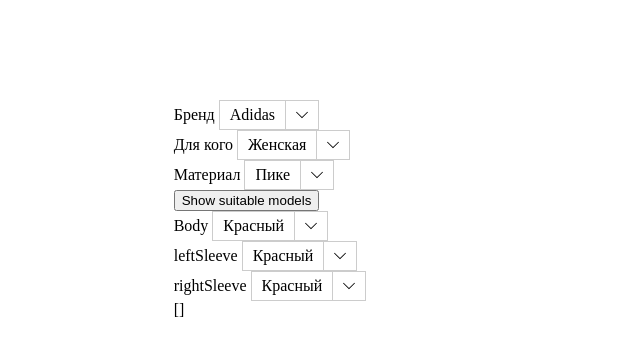
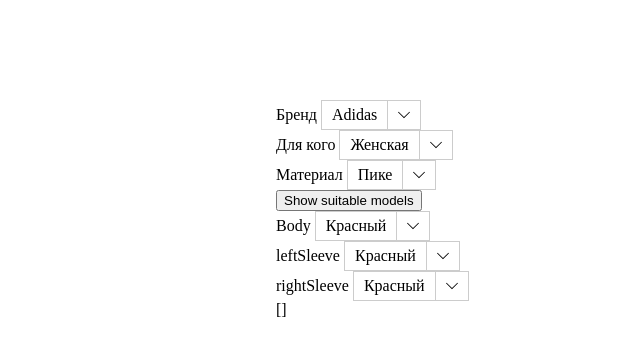
Before and after one commit to VladStepanov/t-shirt-constructor, a Vue app: page / in a window 1280 px wide. Shown: the top 356 px of the page, without its empty margins (370-1010 px from the left). Built offline with nearby package versions, Linux system fonts and the light colour scheme.

Commit message:
Layout styles

```diff
--- a/src/App.vue
+++ b/src/App.vue
@@ -1,5 +1,10 @@
 <template>
-  <div id="app" :class='{ "dev": !isProduction }'>
+  <div v-if='isProduction' class='t-shirt-constructor'>
+    <MainScreen />
+    <Menu />
+    <Modals />
+  </div>
+  <div v-else class="t-shirt-constructor--dev t-shirt-constructor">
     <MainScreen />
     <Menu />
     <Modals />
@@ -26,11 +31,14 @@ export default {
 }
 </script>
 
-<style scoped lang="scss">
-.dev {
+<style lang="scss">
+.t-shirt-constructor {
+  display: grid;
+  grid-template-columns: 1fr 1fr;
+  column-gap: 12px;
+}
+.t-shirt-constructor--dev {
   max-width: 1180px;
   margin: 100px auto 0;
-  display: flex;
-  justify-content: space-around;
 }
 </style>
--- a/src/components/MainScreen.vue
+++ b/src/components/MainScreen.vue
@@ -1,4 +1,5 @@
 <template>
+  <div class='main-screen'>
     <div v-if='currentModel'>
       <svg width="301" height="166" viewBox="0 0 301 166">
         <path
@@ -8,7 +9,8 @@
           :d='path'
         />
       </svg>
-    {{ currentModel.name }}
+      <div class="main-screen__title">{{ currentModel.name }}</div>
+    </div>
   </div>
 </template>
 
@@ -31,6 +33,17 @@ export default {
 }
 </script>
 
-<style>
-
+<style lang='scss'>
+.main-screen {
+  display: flex;
+  justify-content: center;
+  align-items: center;
+  position: relative;
+  &__title {
+    position: absolute;
+    top: 0;
+    left: 50%;
+    transform: translateX(-50%);
+  }
+}
 </style>
```
Lines whose indentation alone changed are shown as unchanged.
